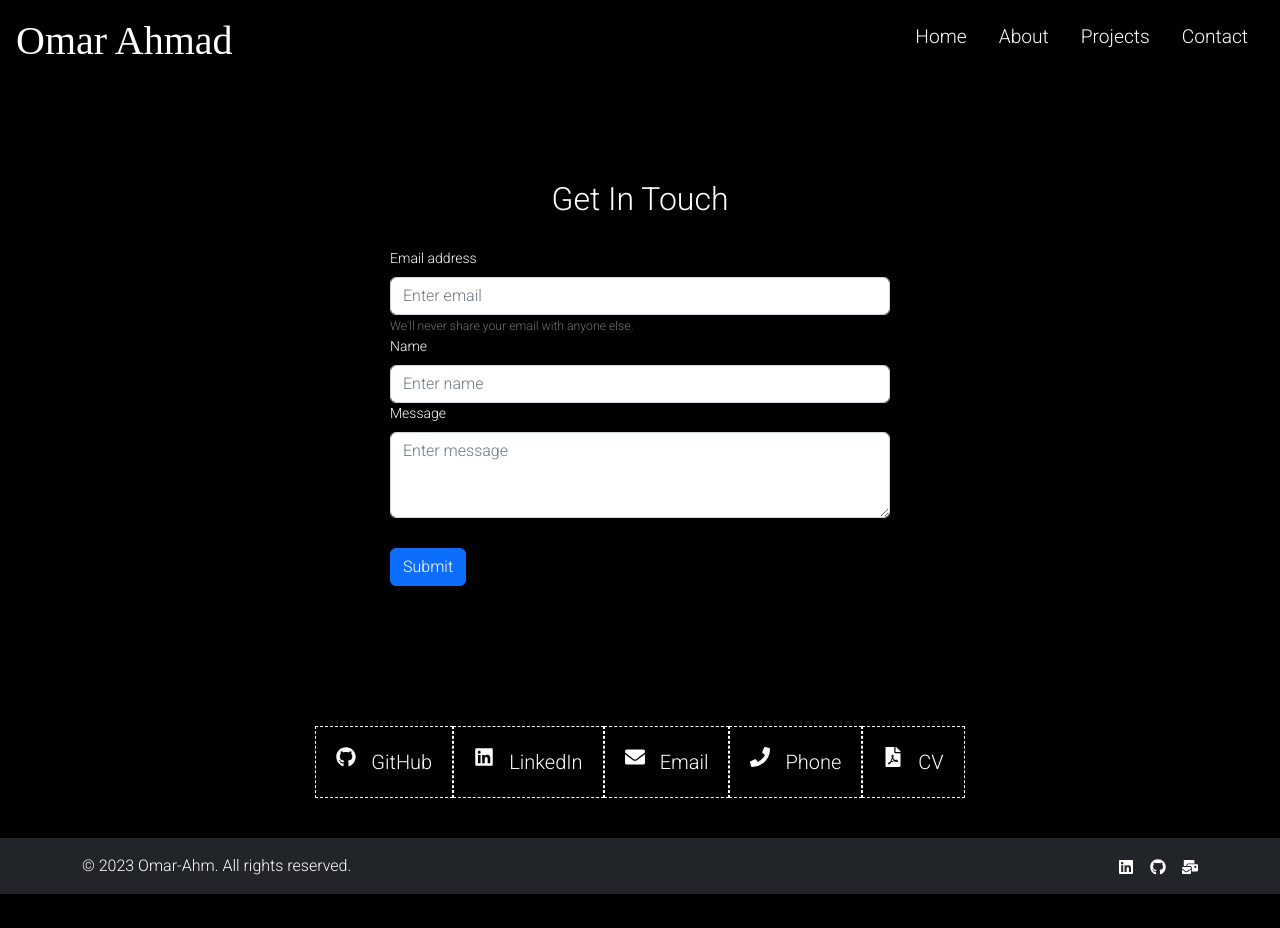
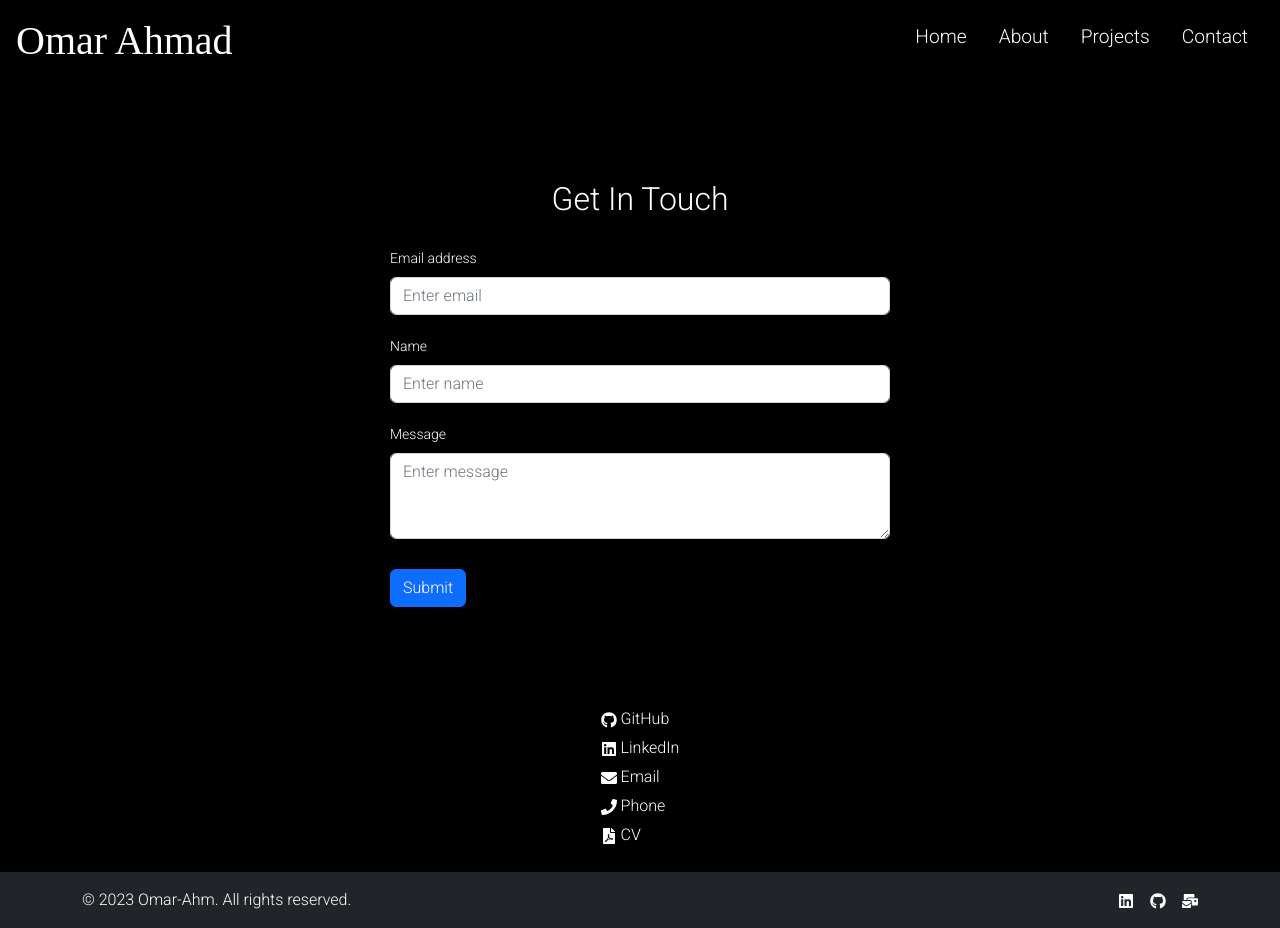
Before and after one commit to omar-ahm/React_Portfolio, a React (Create React App) app: page /contact in a window 1280 px wide. Before the commit the page ends 894 px from the top, so only its background shows below. Built offline with nearby package versions, Linux system fonts and the light colour scheme; a web font is replaced by a local one.

Commit message:
contact page updated, README updated and screenshot added

```diff
--- a/src/components/ContactPage.js
+++ b/src/components/ContactPage.js
@@ -17,15 +17,14 @@ function ContactPage() {
       <Form.Group controlId="formBasicEmail">
         <Form.Label>Email address</Form.Label>
         <Form.Control type="email" placeholder="Enter email" />
-        <Form.Text className="text-muted">
-          We'll never share your email with anyone else.
-        </Form.Text>
+        <br />
       </Form.Group>
 
       <Form.Group controlId="formBasicName">
         <Form.Label>Name</Form.Label>
         <Form.Control type="text" placeholder="Enter name" />
       </Form.Group>
+      <br />
 
       <Form.Group controlId="formBasicMessage">
         <Form.Label>Message</Form.Label>
--- a/src/index.css
+++ b/src/index.css
@@ -127,24 +127,14 @@ ul {
 
 
 }
-.social-icons {
-display:flex;
- justify-content: space-evenly;
- align-items:center;
- padding: 20px;
- margin: 20px;
- font-size: 20px;
- /* width: 80%; */
- /* max-width: 500px; */
+
+.social-icons a{
+  display:block;
+  margin-bottom: 5px;
+  font-size: 1rem;
 }
-
-.social-icons a {
-  display: inline-flex;
-  padding: 20px;
-  border: #fff dashed 0.5px;
-}
-.social-icons svg {
-  margin-right: 15px;
+.contact-me .col {
+  margin-bottom: 20px;
 }
 
 .top-section {
```
Also changed, not shown: src/assets/Screenshot.png (added), 1 other file (tests, documents, lock files or other folders).
